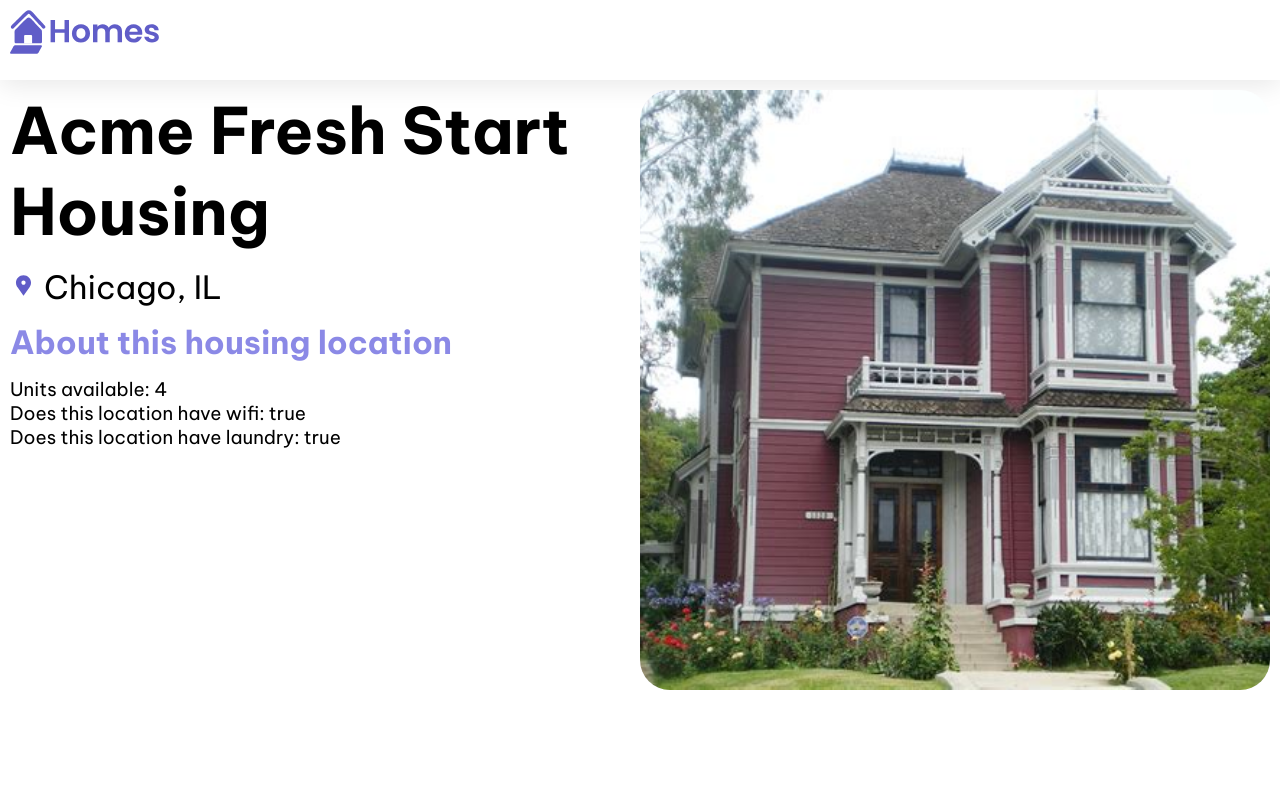
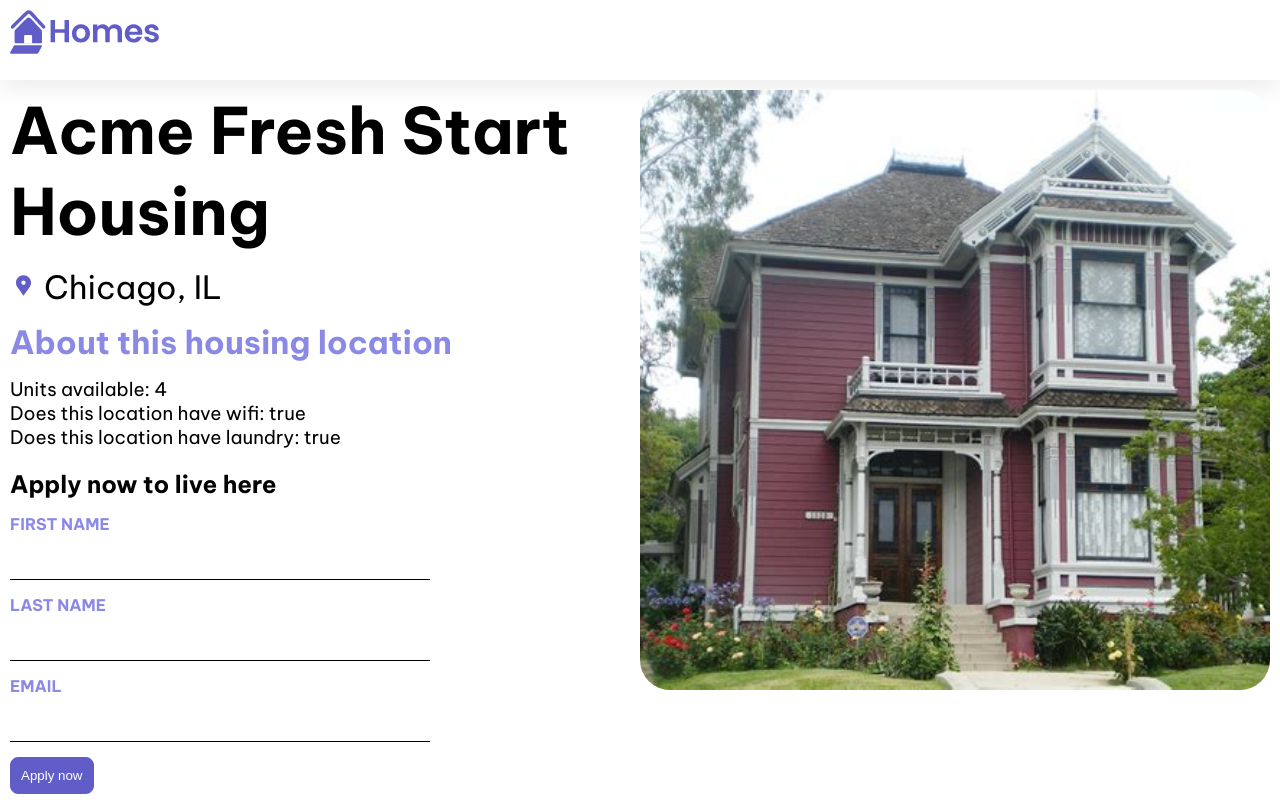
Before and after one commit to narze/try-angular, an Angular app in the folder first-app/: page /details/0 in a window 1280 px wide. Built offline with nearby package versions, Linux system fonts and the light colour scheme.

Commit message:
Add form to details view

```diff
--- a/first-app/src/app/details/details.component.ts
+++ b/first-app/src/app/details/details.component.ts
@@ -3,11 +3,12 @@
 import { ActivatedRoute } from '@angular/router';
 import { HousingLocation } from '../housinglocation';
 import { HousingService } from '../housing.service';
+import { FormControl, FormGroup, ReactiveFormsModule } from '@angular/forms';
 
 @Component({
   selector: 'app-details',
   standalone: true,
-  imports: [CommonModule],
+  imports: [CommonModule, ReactiveFormsModule],
   template: `
     <article>
       <img
@@ -30,6 +31,20 @@
             Does this location have laundry: {{ housingLocation?.laundry }}
           </li>
         </ul>
+      </section>
+      <section class="listing-apply">
+        <h2 class="section-heading">Apply now to live here</h2>
+        <form [formGroup]="applyForm" (submit)="submitApplication()">
+          <label for="first-name">First Name</label>
+          <input id="first-name" type="text" formControlName="firstName" />
+
+          <label for="last-name">Last Name</label>
+          <input id="last-name" type="text" formControlName="lastName" />
+
+          <label for="email">Email</label>
+          <input id="email" type="email" formControlName="email" />
+          <button type="submit" class="primary">Apply now</button>
+        </form>
       </section>
     </article>
   `,
@@ -117,10 +132,24 @@
   housingLocationId = -1;
   housingLocation: HousingLocation | undefined;
 
+  applyForm = new FormGroup({
+    firstName: new FormControl(''),
+    lastName: new FormControl(''),
+    email: new FormControl(''),
+  });
+
   constructor() {
     this.housingLocationId = Number(this.route.snapshot.params['id']);
     this.housingLocation = this.housingService.getHousingLocationById(
       this.housingLocationId
     );
   }
+
+  submitApplication() {
+    this.housingService.submitApplication(
+      this.applyForm.value.firstName ?? '',
+      this.applyForm.value.lastName ?? '',
+      this.applyForm.value.email ?? ''
+    );
+  }
 }
--- a/first-app/src/app/housing.service.ts
+++ b/first-app/src/app/housing.service.ts
@@ -119,4 +119,10 @@
       (housingLocation) => housingLocation.id === id
     );
   }
+
+  submitApplication(firstName: string, lastName: string, email: string) {
+    console.log(
+      `Homes application recieved: firstName: ${firstName}, lastName: ${lastName}, email: ${email}.`
+    );
+  }
 }
```
